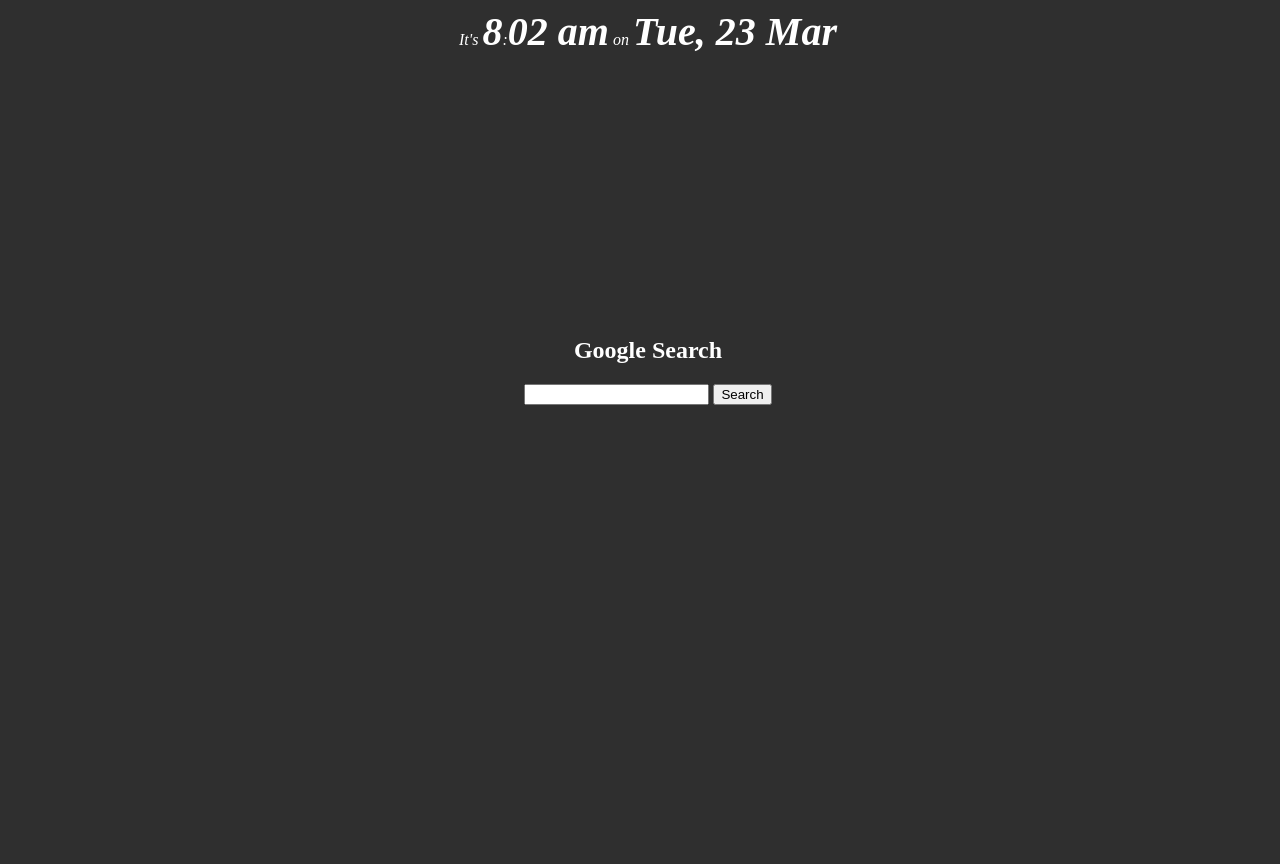
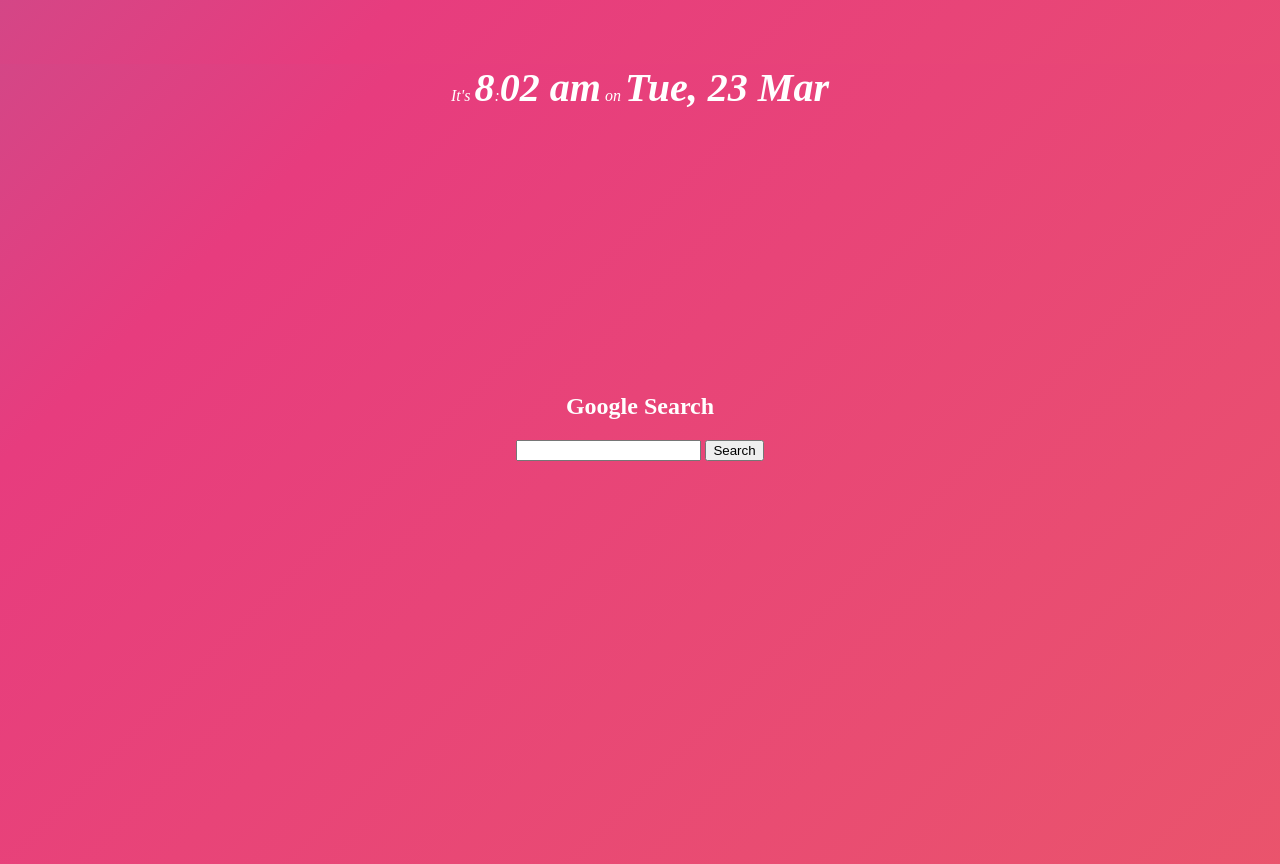
Before and after one commit to virejdasani/LuminousNewTab, a browser extension: page index.html in a window 1280 px wide. Before the commit the page ends 800 px from the top, so only its background shows below. Drawn offline with Linux system fonts and the light colour scheme.

Commit message:
Added styles

```diff
--- a/styles.css
+++ b/styles.css
@@ -1,4 +1,5 @@
 #greeting {
+  margin-top: 5%;
   font-weight: normal;
   font-style: italic;
   padding-bottom: 2%;
@@ -11,13 +12,40 @@
   font-size: 40px;
 }
 
-html, body {
-  background-color: rgb(47, 47, 47);
+#search {
+  margin-top: 20%;
+}
+
+html,
+body {
+  /* background-color: rgb(47, 47, 47); */
+  /* background-image: url('LondonFromAbove.jpg'); */
   text-align: center;
   color: white;
   width: 100%;
+  /* font-family: 'Montserrat', sans-serif; */
+  margin: 0;
+  width: 100%;
+  height: 100vh;
+  /* Gradient BG inspired by @P1N2O (Codepen) */
+  background: linear-gradient(-45deg, #ee7752, #e73c7e, #23a6d5, #23d5ab);
+  background-size: 600% 600%;
+  animation: gradient 15s ease infinite;
+  justify-content: center;
+  align-items: center;
+  flex-direction: column;
 }
 
-#search {
-  margin-top: 20%;
+@keyframes gradient {
+  0% {
+    background-position: 0% 50%;
+  }
+
+  50% {
+    background-position: 100% 50%;
+  }
+
+  100% {
+    background-position: 0% 50%;
+  }
 }
```
Also changed, not shown: manifest.json, 2 other files.
